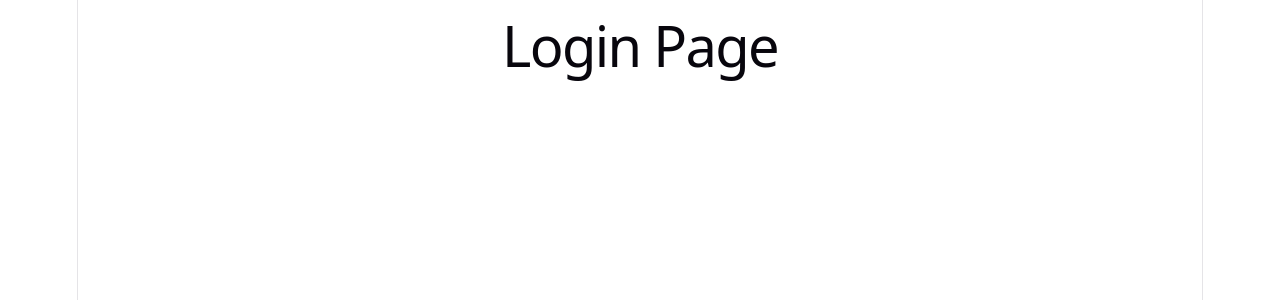
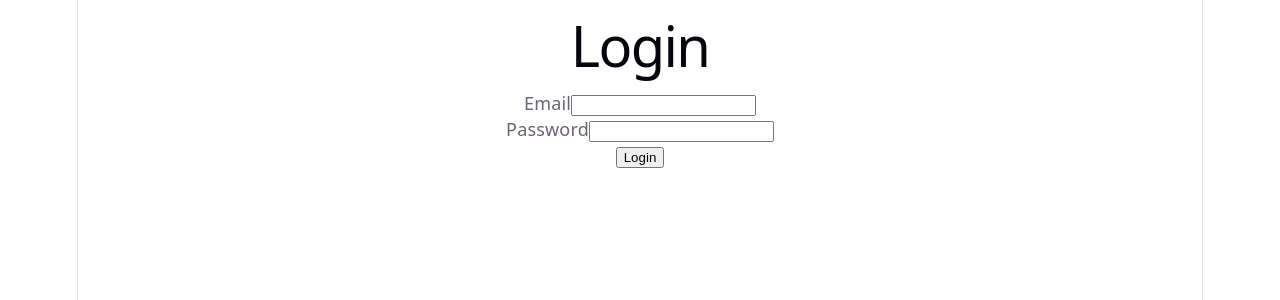
Before and after one commit to Akash-S22/civic-report, a React (Vite) app in the folder client/: page /login in a window 1280 px wide. Shown: the top 300 px of the page. Built offline with nearby package versions, Linux system fonts and the light colour scheme.

Commit message:
feat: attach JWT to API requests

```diff
--- a/client/src/pages/Home.jsx
+++ b/client/src/pages/Home.jsx
@@ -17,6 +17,8 @@ function Home() {
                 );
             }
         };
+
+
 
         fetchIssues();
     }, []);
--- a/client/src/pages/Login.jsx
+++ b/client/src/pages/Login.jsx
@@ -1,5 +1,87 @@
+import { useState } from "react";
+import { useNavigate } from "react-router-dom";
+import api from "../services/api";
+
 function Login() {
-    return <h1>Login Page</h1>;
+    const [email, setEmail] = useState("");
+    const [password, setPassword] = useState("");
+
+    const [error, setError] = useState("");
+    const [loading, setLoading] = useState(false);
+
+    const navigate = useNavigate();
+
+    const handleSubmit = async (event) => {
+        event.preventDefault();
+
+        setError("");
+        setLoading(true);
+
+        try {
+            const response = await api.post("/auth/login", {
+                email,
+                password
+            });
+
+            const token = response.data.token;
+
+            localStorage.setItem("token", token);
+
+            navigate("/");
+        } catch (error) {
+            setError(
+                error.response?.data?.message ||
+                "Login failed"
+            );
+        } finally {
+            setLoading(false);
+        }
+    };
+
+    return (
+        <div>
+            <h1>Login</h1>
+
+            <form onSubmit={handleSubmit}>
+                <div>
+                    <label>Email</label>
+
+                    <input
+                        type="email"
+                        value={email}
+                        onChange={(event) =>
+                            setEmail(event.target.value)
+                        }
+                        required
+                    />
+                </div>
+
+                <div>
+                    <label>Password</label>
+
+                    <input
+                        type="password"
+                        value={password}
+                        onChange={(event) =>
+                            setPassword(event.target.value)
+                        }
+                        required
+                    />
+                </div>
+
+                {error && (
+                    <p>{error}</p>
+                )}
+
+                <button
+                    type="submit"
+                    disabled={loading}
+                >
+                    {loading ? "Logging in..." : "Login"}
+                </button>
+            </form>
+        </div>
+    );
 }
 
 export default Login;
--- a/client/src/services/api.js
+++ b/client/src/services/api.js
@@ -4,4 +4,19 @@ const api = axios.create({
     baseURL: "http://localhost:5000/api"
 });
 
+api.interceptors.request.use(
+    (config) => {
+        const token = localStorage.getItem("token");
+
+        if (token) {
+            config.headers.Authorization = `Bearer ${token}`;
+        }
+
+        return config;
+    },
+    (error) => {
+        return Promise.reject(error);
+    }
+);
+
 export default api;
```
